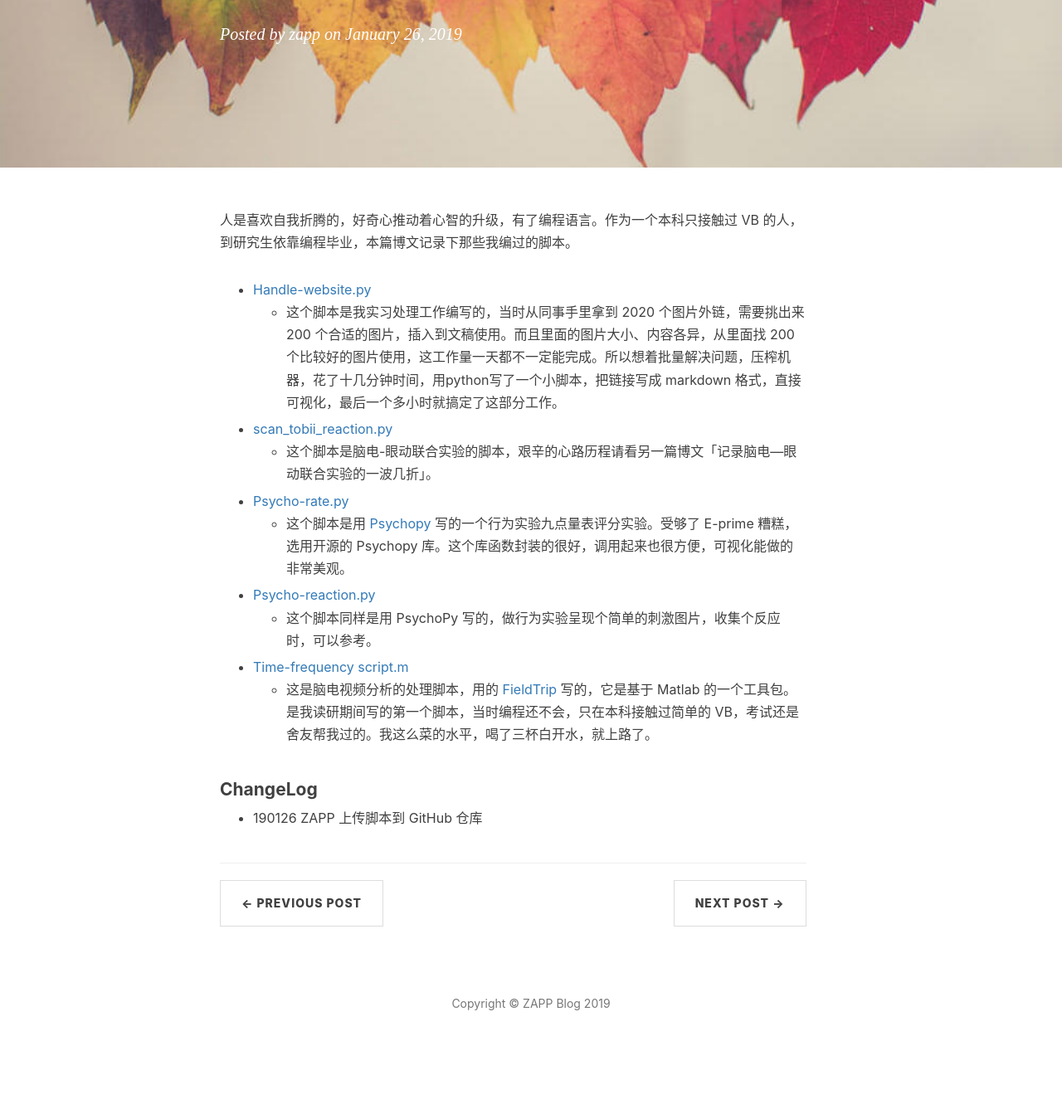
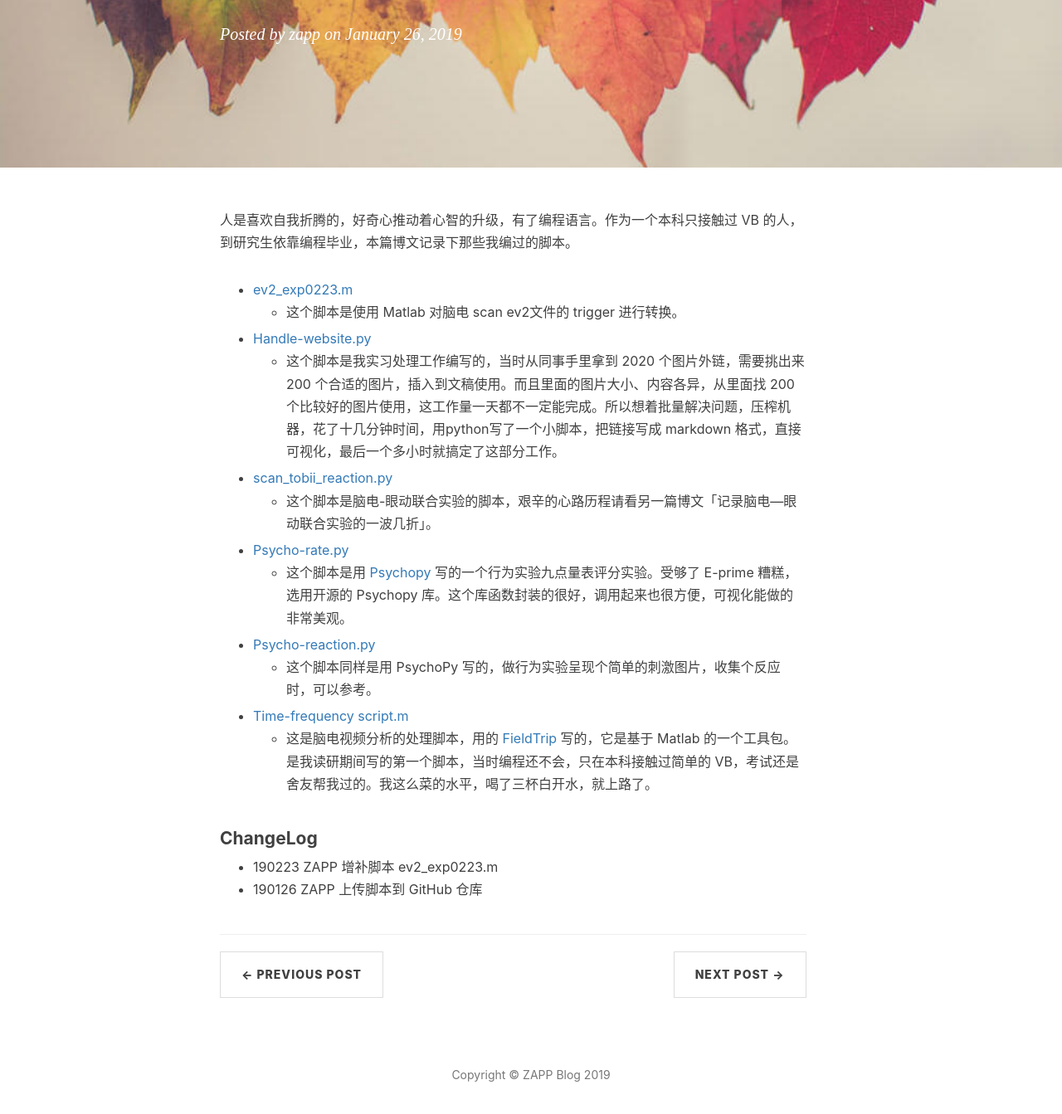
Before and after one commit to zapp926/blog, a Jekyll site: the page built from _posts/2019-01-26-cogprog.md, in a window 1280 px wide and 1400 px high, scrolled down 363 px. Shown: the top 1343 px of the window at 83% size. Built offline with Jekyll 4.4.1, drawn with Linux system fonts in a browser that asks for light colours; nearby versions of some CDN libraries; comment, search, counter and statistics services are not loaded; before the commit the page ends 1677 px from its top, so only the background shows below that.

Commit message:
add script

```diff
--- a/_posts/2019-01-26-cogprog.md
+++ b/_posts/2019-01-26-cogprog.md
@@ -12,6 +12,8 @@ tags:
 
 人是喜欢自我折腾的，好奇心推动着心智的升级，有了编程语言。作为一个本科只接触过 VB 的人，到研究生依靠编程毕业，本篇博文记录下那些我编过的脚本。
 
+- [ev2_exp0223.m](https://github.com/zapp926/Cogprog/blob/master/ev2_exp0223.m)
+    - 这个脚本是使用 Matlab 对脑电 scan ev2文件的 trigger 进行转换。
 - [Handle-website.py](https://github.com/zapp926/Cogprog/blob/master/Handle-website.py)
     - 这个脚本是我实习处理工作编写的，当时从同事手里拿到 2020 个图片外链，需要挑出来 200 个合适的图片，插入到文稿使用。而且里面的图片大小、内容各异，从里面找 200 个比较好的图片使用，这工作量一天都不一定能完成。所以想着批量解决问题，压榨机器，花了十几分钟时间，用python写了一个小脚本，把链接写成 markdown 格式，直接可视化，最后一个多小时就搞定了这部分工作。
 
@@ -29,4 +31,5 @@ tags:
 
 #### ChangeLog
 
+* 190223 ZAPP 增补脚本 ev2_exp0223.m
 * 190126 ZAPP 上传脚本到 GitHub 仓库
```
